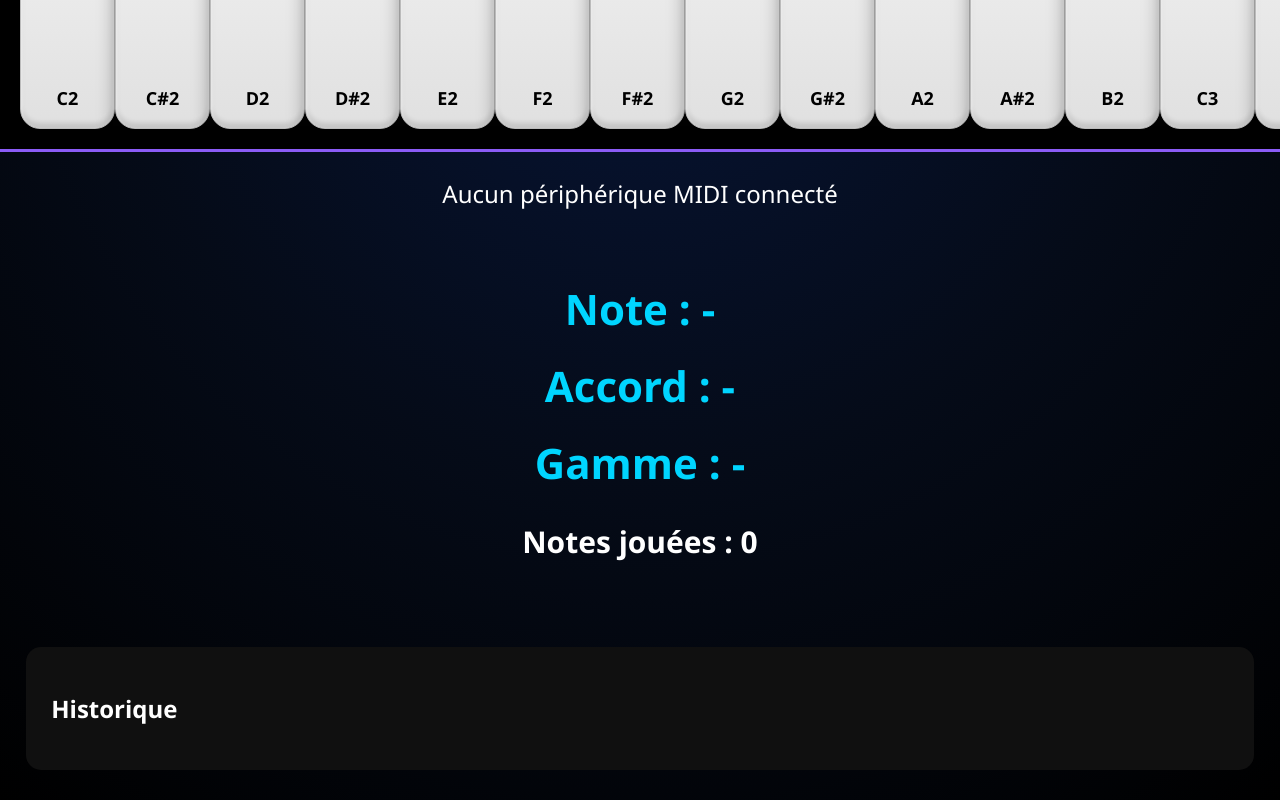
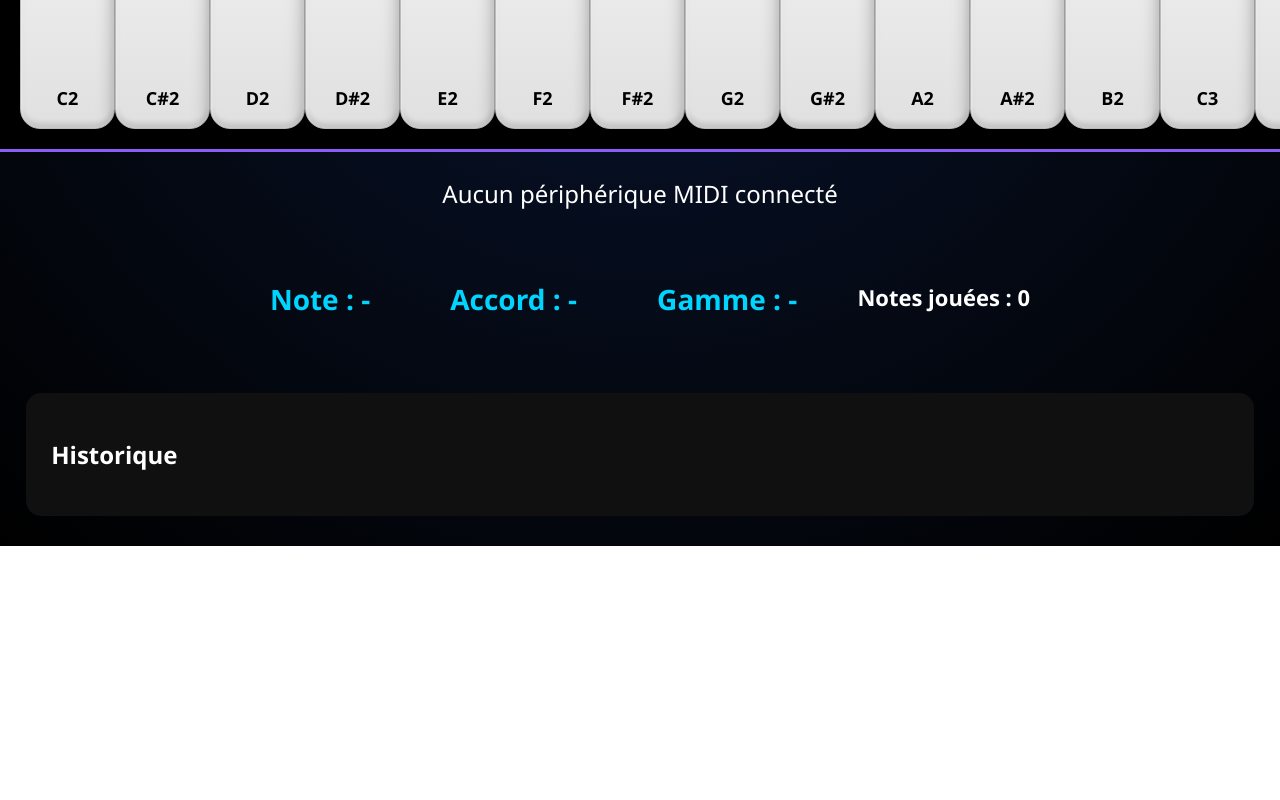
Before and after one commit to Kodjoo228/Keyboard26, a plain HTML site: page index.html in a window 1280 px wide. Shown: the part 909-1709 px from the top of the page. After the commit the page ends 1455 px from the top, so only its background shows below. Drawn offline with Linux system fonts and the light colour scheme.

Commit message:
Update styles.css

```diff
--- a/styles.css
+++ b/styles.css
@@ -254,3 +254,36 @@ button:hover{
 
     border-bottom:1px solid #333;
 }
+
+.keyboard{
+
+    scroll-behavior:smooth;
+}
+
+#infoPanel{
+
+    display:flex;
+
+    justify-content:center;
+
+    gap:40px;
+
+    flex-wrap:wrap;
+}
+
+#infoPanel h2{
+
+    font-size:28px !important;
+}
+
+#infoPanel h3{
+
+    font-size:22px !important;
+}
+
+#history{
+
+    max-height:220px;
+
+    overflow-y:auto;
+}
```
